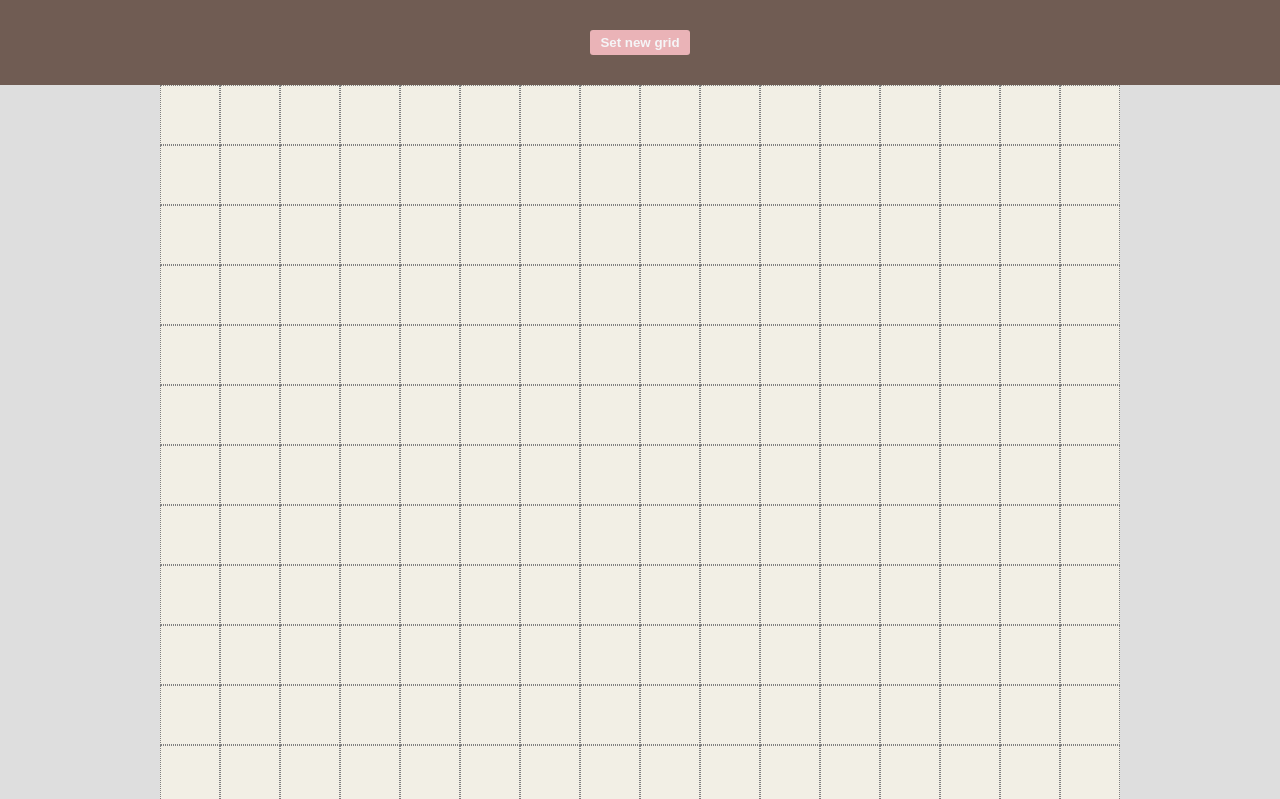
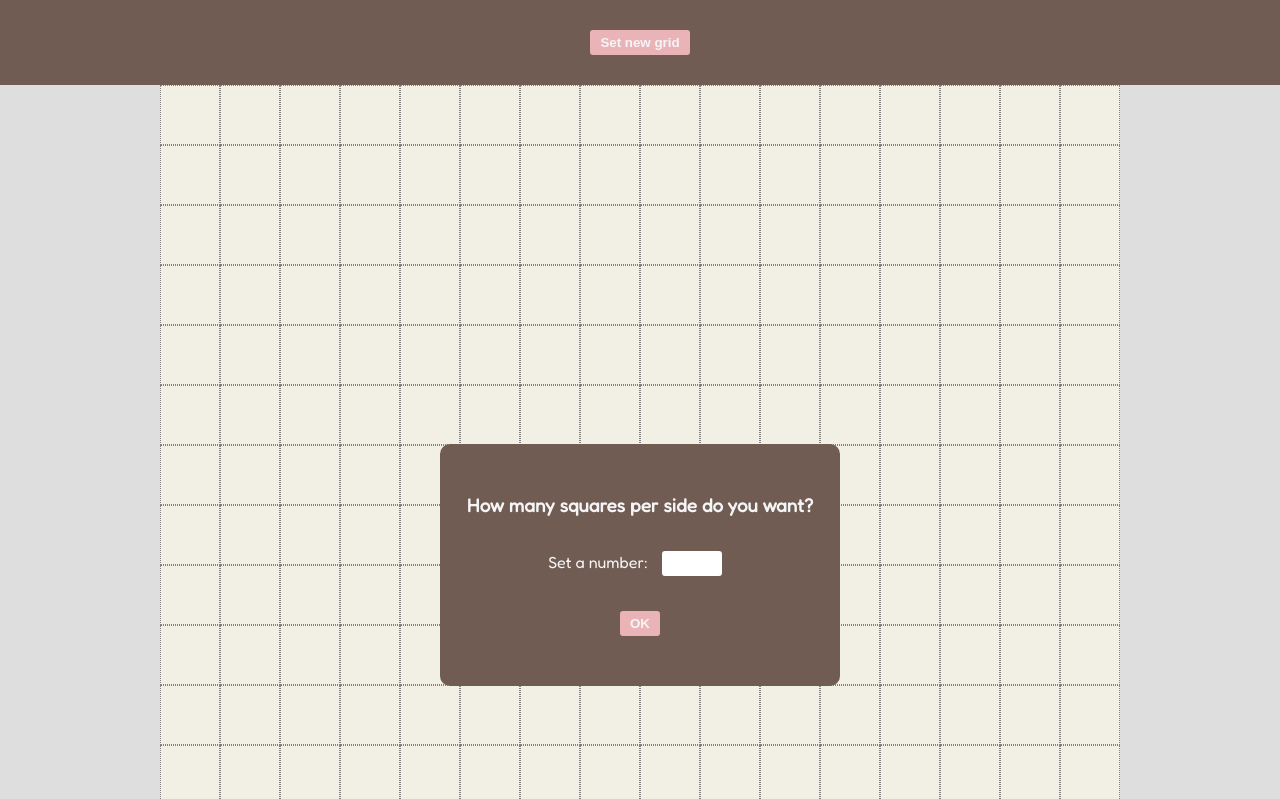
Before and after one commit to mdemiguels/odin-etch-a-sketch, a plain HTML site: page index.html in a window 1280 px wide. Both pictures are taken after a click on the button "Set new grid". Shown: the top 799 px of the page. Drawn offline with Linux system fonts and the light colour scheme.

Commit message:
add show/hide functionality to the popup

```diff
--- a/index.html
+++ b/index.html
@@ -1,14 +1,13 @@
 <!DOCTYPE html>
 <html lang="en">
     <head>
-    <meta charset="UTF-8">
-    <meta name="viewport" content="width=device-width, initial-scale=1.0">
-    <link rel="stylesheet" href="styles.css">
+        <meta charset="UTF-8" />
+        <meta name="viewport" content="width=device-width, initial-scale=1.0" />
+        <link rel="stylesheet" href="styles.css" />
         <script src="script.js" defer></script>
         <title>Etch a sketch!</title>
     </head>
     <body>
-
         <nav>
             <section class="options-container">
                 <button onclick="openPopup()">Set new grid</button>
@@ -19,19 +18,26 @@
             <section class="grid-container"></section>
             <div class="popup">
                 <h3>How many squares per side do you want?</h3>
-            <form method="post">
                 <div class="input-container">
                     <label for="squares">Set a number:</label>
-                    <input type="number" name="squares" id="squares" min="16" max="100">
+                    <input
+                        type="number"
+                        name="squares"
+                        id="squares"
+                        min="16"
+                        max="100"
+                    />
                 </div>
-                <button>Submit</button>
-            </form>
+                <button onclick="closePopup()">OK</button>
             </div>
         </main>
 
         <footer>
-        <p>This is a project in the Foundations path of The Odin Project &copy; program. Crafted by <a href="https://github.com/mdemiguels/">@mdemiguels</a></p>
+            <p>
+                This is a project in the Foundations path of The Odin Project
+                &copy; program. Crafted by
+                <a href="https://github.com/mdemiguels/">@mdemiguels</a>
+            </p>
         </footer>
-
     </body>
 </html>
--- a/script.js
+++ b/script.js
@@ -1,4 +1,5 @@
 const gridContainer = document.querySelector(".grid-container");
+const popup = document.querySelector(".popup");
 let gridWidth = 16;
 let gridHeight = 16;
 
@@ -29,6 +30,14 @@ document.addEventListener("DOMContentLoaded", () => {
     });
 });
 
+function openPopup() {
+    popup.classList.add("open-popup");
+}
+
+function closePopup() {
+    popup.classList = "popup";
+}
+
 function generateGrid() {
     let pixelWidth = gridContainer.offsetWidth / gridWidth;
     let pixelHeight = gridContainer.offsetHeight / gridHeight;
--- a/styles.css
+++ b/styles.css
@@ -86,12 +86,8 @@ a {
     visibility: hidden;
 }
 
-form {
-    display: flex;
-    flex-direction: column;
-    justify-content: center;
-    align-items: center;
-    gap: 15px;
+.open-popup {
+    visibility: visible;
 }
 
 input {
```
Lines whose indentation alone changed are shown as unchanged.
